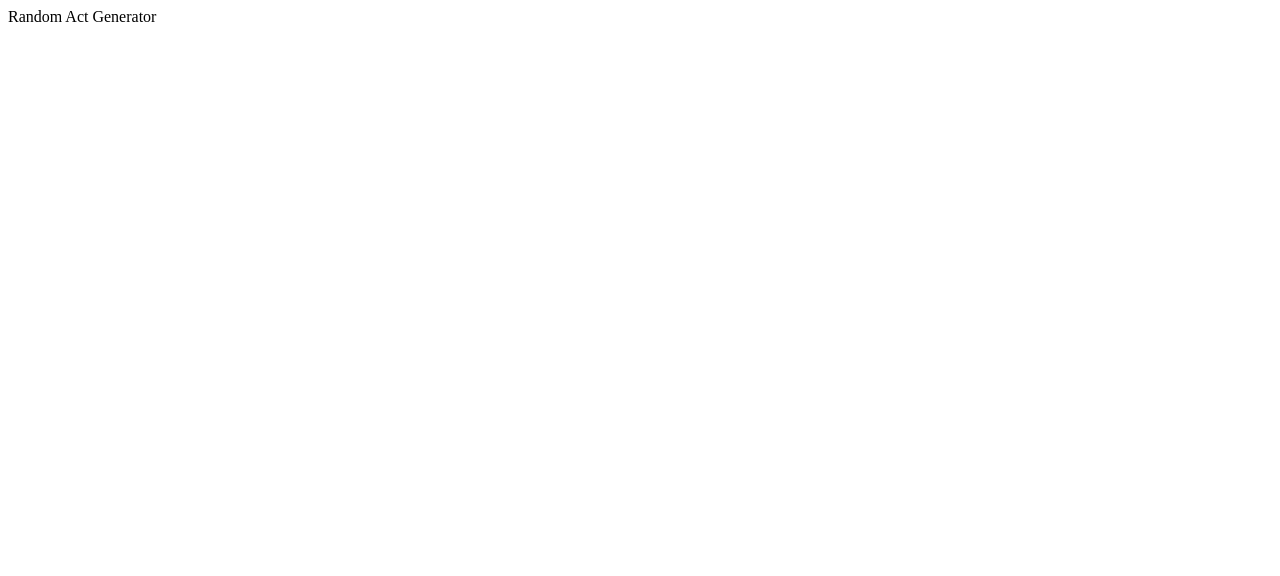
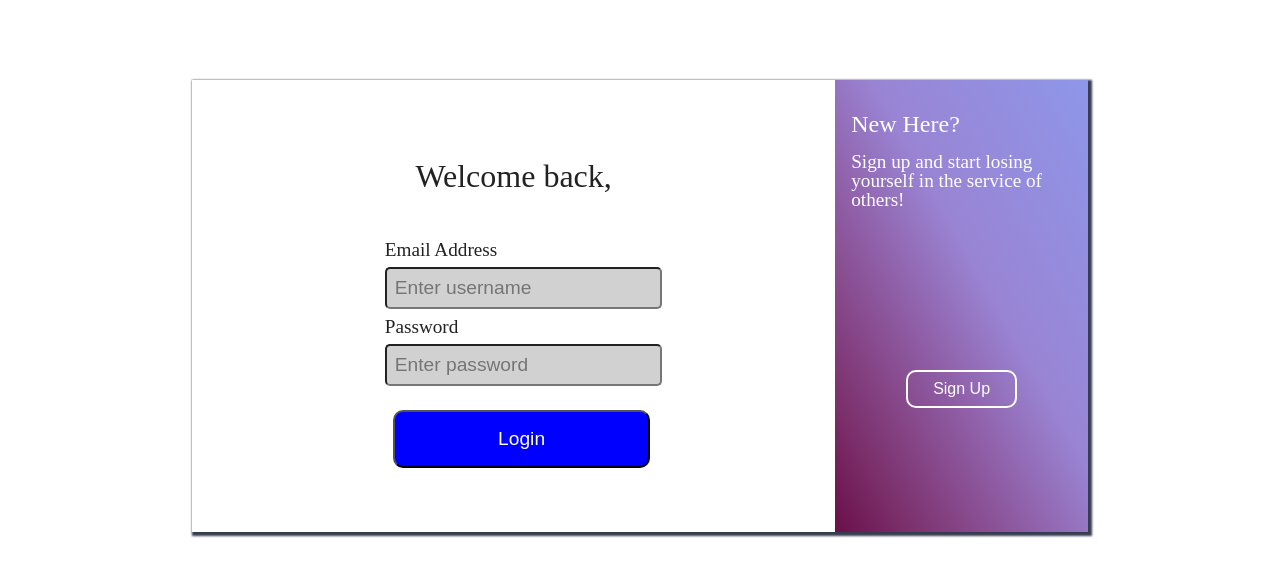
Before and after one commit to random-acts-generator-eu/rag-frontend, a React (Create React App) app: page / in a window 1280 px wide. Shown: the top 576 px of the page. Built offline with nearby package versions, Linux system fonts and the light colour scheme; the HTML template or start-up script is replaced by a standard one.

Commit message:
edit eslintrc file

```diff
--- a/package.json
+++ b/package.json
@@ -5,7 +5,8 @@
   "dependencies": {
     "react": "^16.8.6",
     "react-dom": "^16.8.6",
-    "react-scripts": "3.0.1"
+    "react-scripts": "3.0.1",
+    "styled-components": "^4.3.2"
   },
   "lint-staged": {
     "*.{js,jsx}": [
@@ -37,7 +38,6 @@
     ]
   },
   "devDependencies": {
-    "eslint": "^6.0.0",
     "eslint-config-airbnb": "^17.1.0",
     "eslint-config-prettier": "^5.0.0",
     "eslint-plugin-import": "^2.17.3",
--- a/src/App.js
+++ b/src/App.js
@@ -1,9 +1,12 @@
 import React from 'react';
+import './reset.css';
+
+import Login from './components/Login/Login';
 
 function App() {
   return (
     <div>
-      Random Act Generator
+      <Login />
     </div>
   );
 }
--- /dev/null
+++ b/src/components/Login/Login.jsx
@@ -0,0 +1,42 @@
+import React, { Component } from 'react';
+import { LoginForm, Form, SideNote } from './Styles';
+
+class Login extends Component {
+  state = {};
+
+  render() {
+    return (
+      <LoginForm>
+        <Form>
+          <h2>Welcome back,</h2>
+          <div>
+            <label htmlFor="Email">Email Address</label>
+            <input
+              name="email"
+              type="email"
+              placeholder="Enter username"
+              required
+            />
+          </div>
+          <div>
+            <label htmlFor="password">Password</label>
+            <input
+              name="password"
+              type="password"
+              placeholder="Enter password"
+              required
+            />
+          </div>
+          <button type="submit">Login</button>
+        </Form>
+        <SideNote>
+          <h3>New Here?</h3>
+          <p>Sign up and start losing yourself in the service of others!</p>
+          <button type="button">Sign Up</button>
+        </SideNote>
+      </LoginForm>
+    );
+  }
+}
+
+export default Login;
--- /dev/null
+++ b/src/components/Login/Styles.js
@@ -0,0 +1,89 @@
+import styled from 'styled-components';
+
+export const LoginForm = styled.div`
+  box-shadow: 2px 2px 2px 2px #373d51;
+  width: 70%;
+  margin: 5rem auto;
+  display: flex;
+  box-sizing: border-box;
+`;
+export const Form = styled.form`
+  background-color: white;
+  width: 70%;
+  display: flex;
+  flex-direction: column;
+  justify-content: center;
+  padding: 4rem;
+  margin: 0 auto;
+  align-items: center;
+  h2 {
+    font-size: 2rem;
+    padding: 1rem;
+    margin-bottom: 2rem;
+  }
+  div {
+    width: 50%;
+    display: flex;
+    flex-direction: column;
+    font-size: 1.2rem;
+    input {
+      width: 100%;
+      padding: 0.5rem;
+      margin: 0.5rem 0;
+      font-size: 1.2rem;
+      background-color: #d1d1d1;
+      color: white;
+      outline: none;
+      border-radius: 5px;
+    }
+  }
+  button {
+    width: 50%;
+    padding: 1rem;
+    color: white;
+    background-color: blue;
+    margin-left: 1rem;
+    margin-top: 1rem;
+    text-align: center;
+    font-size: 1.2rem;
+    border-radius: 10px;
+    cursor: pointer;
+  }
+`;
+
+export const SideNote = styled.div`
+  width: 30%;
+  color: white;
+  background-image: linear-gradient(
+    to right top,
+    #6a0f49,
+    #7b2f6b,
+    #884b8e,
+    #9267b1,
+    #9984d3,
+    #968adb,
+    #9290e2,
+    #8e96e9
+  );
+  padding: 2rem 1rem;
+  display: flex;
+  flex-direction: column;
+  font-size: 1.2rem;
+  h3 {
+    font-size: 1.5rem;
+    padding-bottom: 1rem;
+  }
+  button {
+    width: 50%;
+    padding: 0.5rem 1rem;
+    color: white;
+    background-color: transparent;
+    border: solid 2px white;
+    margin: 10rem auto 1rem;
+    text-align: center;
+    font-size: 1rem;
+    border-radius: 10px;
+    cursor: pointer;
+    text-align: center;
+  }
+`;
--- /dev/null
+++ b/src/reset.css
@@ -0,0 +1,446 @@
+/* http://meyerweb.com/eric/tools/css/reset/
+   v2.0-modified | 20110126
+   License: none (public domain)
+*/
+
+html,
+body,
+div,
+span,
+applet,
+object,
+iframe,
+h1,
+h2,
+h3,
+h4,
+h5,
+h6,
+p,
+blockquote,
+pre,
+a,
+abbr,
+acronym,
+address,
+big,
+cite,
+code,
+del,
+dfn,
+em,
+img,
+ins,
+kbd,
+q,
+s,
+samp,
+small,
+strike,
+strong,
+sub,
+sup,
+tt,
+var,
+b,
+u,
+i,
+center,
+dl,
+dt,
+dd,
+ol,
+ul,
+li,
+fieldset,
+form,
+label,
+legend,
+table,
+caption,
+tbody,
+tfoot,
+thead,
+tr,
+th,
+td,
+article,
+aside,
+canvas,
+details,
+embed,
+figure,
+figcaption,
+footer,
+header,
+hgroup,
+menu,
+nav,
+output,
+ruby,
+section,
+summary,
+time,
+mark,
+audio,
+video {
+  margin: 0;
+  padding: 0;
+  border: 0;
+  font-size: 100%;
+  font: inherit;
+  vertical-align: baseline;
+}
+
+/* make sure to set some focus styles for accessibility */
+:focus {
+  outline: 0;
+}
+
+/* HTML5 display-role reset for older browsers */
+article,
+aside,
+details,
+figcaption,
+figure,
+footer,
+header,
+hgroup,
+menu,
+nav,
+section {
+  display: block;
+}
+
+body {
+  line-height: 1;
+}
+
+ol,
+ul {
+  list-style: none;
+}
+
+blockquote,
+q {
+  quotes: none;
+}
+
+blockquote:before,
+blockquote:after,
+q:before,
+q:after {
+  content: '';
+  content: none;
+}
+
+table {
+  border-collapse: collapse;
+  border-spacing: 0;
+}
+
+input[type='search']::-webkit-search-cancel-button,
+input[type='search']::-webkit-search-decoration,
+input[type='search']::-webkit-search-results-button,
+input[type='search']::-webkit-search-results-decoration {
+  -webkit-appearance: none;
+  -moz-appearance: none;
+}
+
+input[type='search'] {
+  -webkit-appearance: none;
+  -moz-appearance: none;
+  -webkit-box-sizing: content-box;
+  -moz-box-sizing: content-box;
+  box-sizing: content-box;
+}
+
+textarea {
+  overflow: auto;
+  vertical-align: top;
+  resize: vertical;
+}
+
+/**
+ * Correct `inline-block` display not defined in IE 6/7/8/9 and Firefox 3.
+ */
+
+audio,
+canvas,
+video {
+  display: inline-block;
+  *display: inline;
+  *zoom: 1;
+  max-width: 100%;
+}
+
+/**
+ * Prevent modern browsers from displaying `audio` without controls.
+ * Remove excess height in iOS 5 devices.
+ */
+
+audio:not([controls]) {
+  display: none;
+  height: 0;
+}
+
+/**
+ * Address styling not present in IE 7/8/9, Firefox 3, and Safari 4.
+ * Known issue: no IE 6 support.
+ */
+
+[hidden] {
+  display: none;
+}
+
+/**
+ * 1. Correct text resizing oddly in IE 6/7 when body `font-size` is set using
+ *    `em` units.
+ * 2. Prevent iOS text size adjust after orientation change, without disabling
+ *    user zoom.
+ */
+
+html {
+  font-size: 100%; /* 1 */
+  -webkit-text-size-adjust: 100%; /* 2 */
+  -ms-text-size-adjust: 100%; /* 2 */
+}
+
+/**
+ * Address `outline` inconsistency between Chrome and other browsers.
+ */
+
+a:focus {
+  outline: thin dotted;
+}
+
+/**
+ * Improve readability when focused and also mouse hovered in all browsers.
+ */
+
+a:active,
+a:hover {
+  outline: 0;
+}
+
+/**
+ * 1. Remove border when inside `a` element in IE 6/7/8/9 and Firefox 3.
+ * 2. Improve image quality when scaled in IE 7.
+ */
+
+img {
+  border: 0; /* 1 */
+  -ms-interpolation-mode: bicubic; /* 2 */
+}
+
+/**
+ * Address margin not present in IE 6/7/8/9, Safari 5, and Opera 11.
+ */
+
+figure {
+  margin: 0;
+}
+
+/**
+ * Correct margin displayed oddly in IE 6/7.
+ */
+
+form {
+  margin: 0;
+}
+
+/**
+ * Define consistent border, margin, and padding.
+ */
+
+fieldset {
+  border: 1px solid #c0c0c0;
+  margin: 0 2px;
+  padding: 0.35em 0.625em 0.75em;
+}
+
+/**
+ * 1. Correct color not being inherited in IE 6/7/8/9.
+ * 2. Correct text not wrapping in Firefox 3.
+ * 3. Correct alignment displayed oddly in IE 6/7.
+ */
+
+legend {
+  border: 0; /* 1 */
+  padding: 0;
+  white-space: normal; /* 2 */
+  *margin-left: -7px; /* 3 */
+}
+
+/**
+ * 1. Correct font size not being inherited in all browsers.
+ * 2. Address margins set differently in IE 6/7, Firefox 3+, Safari 5,
+ *    and Chrome.
+ * 3. Improve appearance and consistency in all browsers.
+ */
+
+button,
+input,
+select,
+textarea {
+  font-size: 100%; /* 1 */
+  margin: 0; /* 2 */
+  vertical-align: baseline; /* 3 */
+  *vertical-align: middle; /* 3 */
+}
+
+/**
+ * Address Firefox 3+ setting `line-height` on `input` using `!important` in
+ * the UA stylesheet.
+ */
+
+button,
+input {
+  line-height: normal;
+}
+
+/**
+ * Address inconsistent `text-transform` inheritance for `button` and `select`.
+ * All other form control elements do not inherit `text-transform` values.
+ * Correct `button` style inheritance in Chrome, Safari 5+, and IE 6+.
+ * Correct `select` style inheritance in Firefox 4+ and Opera.
+ */
+
+button,
+select {
+  text-transform: none;
+}
+
+/**
+ * 1. Avoid the WebKit bug in Android 4.0.* where (2) destroys native `audio`
+ *    and `video` controls.
+ * 2. Correct inability to style clickable `input` types in iOS.
+ * 3. Improve usability and consistency of cursor style between image-type
+ *    `input` and others.
+ * 4. Remove inner spacing in IE 7 without affecting normal text inputs.
+ *    Known issue: inner spacing remains in IE 6.
+ */
+
+button,
+html input[type="button"], /* 1 */
+input[type="reset"],
+input[type="submit"] {
+  -webkit-appearance: button; /* 2 */
+  cursor: pointer; /* 3 */
+  *overflow: visible; /* 4 */
+}
+
+/**
+ * Re-set default cursor for disabled elements.
+ */
+
+button[disabled],
+html input[disabled] {
+  cursor: default;
+}
+
+/**
+ * 1. Address box sizing set to content-box in IE 8/9.
+ * 2. Remove excess padding in IE 8/9.
+ * 3. Remove excess padding in IE 7.
+ *    Known issue: excess padding remains in IE 6.
+ */
+
+input[type='checkbox'],
+input[type='radio'] {
+  box-sizing: border-box; /* 1 */
+  padding: 0; /* 2 */
+  *height: 13px; /* 3 */
+  *width: 13px; /* 3 */
+}
+
+/**
+ * 1. Address `appearance` set to `searchfield` in Safari 5 and Chrome.
+ * 2. Address `box-sizing` set to `border-box` in Safari 5 and Chrome
+ *    (include `-moz` to future-proof).
+ */
+
+input[type='search'] {
+  -webkit-appearance: textfield; /* 1 */
+  -moz-box-sizing: content-box;
+  -webkit-box-sizing: content-box; /* 2 */
+  box-sizing: content-box;
+}
+
+/**
+ * Remove inner padding and search cancel button in Safari 5 and Chrome
+ * on OS X.
+ */
+
+input[type='search']::-webkit-search-cancel-button,
+input[type='search']::-webkit-search-decoration {
+  -webkit-appearance: none;
+}
+
+/**
+ * Remove inner padding and border in Firefox 3+.
+ */
+
+button::-moz-focus-inner,
+input::-moz-focus-inner {
+  border: 0;
+  padding: 0;
+}
+
+/**
+ * 1. Remove default vertical scrollbar in IE 6/7/8/9.
+ * 2. Improve readability and alignment in all browsers.
+ */
+
+textarea {
+  overflow: auto; /* 1 */
+  vertical-align: top; /* 2 */
+}
+
+/**
+ * Remove most spacing between table cells.
+ */
+
+table {
+  border-collapse: collapse;
+  border-spacing: 0;
+}
+
+html,
+button,
+input,
+select,
+textarea {
+  color: #222;
+}
+
+::-moz-selection {
+  background: #b3d4fc;
+  text-shadow: none;
+}
+
+::selection {
+  background: #b3d4fc;
+  text-shadow: none;
+}
+
+img {
+  vertical-align: middle;
+}
+
+fieldset {
+  border: 0;
+  margin: 0;
+  padding: 0;
+}
+
+textarea {
+  resize: vertical;
+}
+
+.chromeframe {
+  margin: 0.2em 0;
+  background: #ccc;
+  color: #000;
+  padding: 0.2em 0;
+}
```
Also changed, not shown: 2 other files (tests, documents, lock files or other folders).
